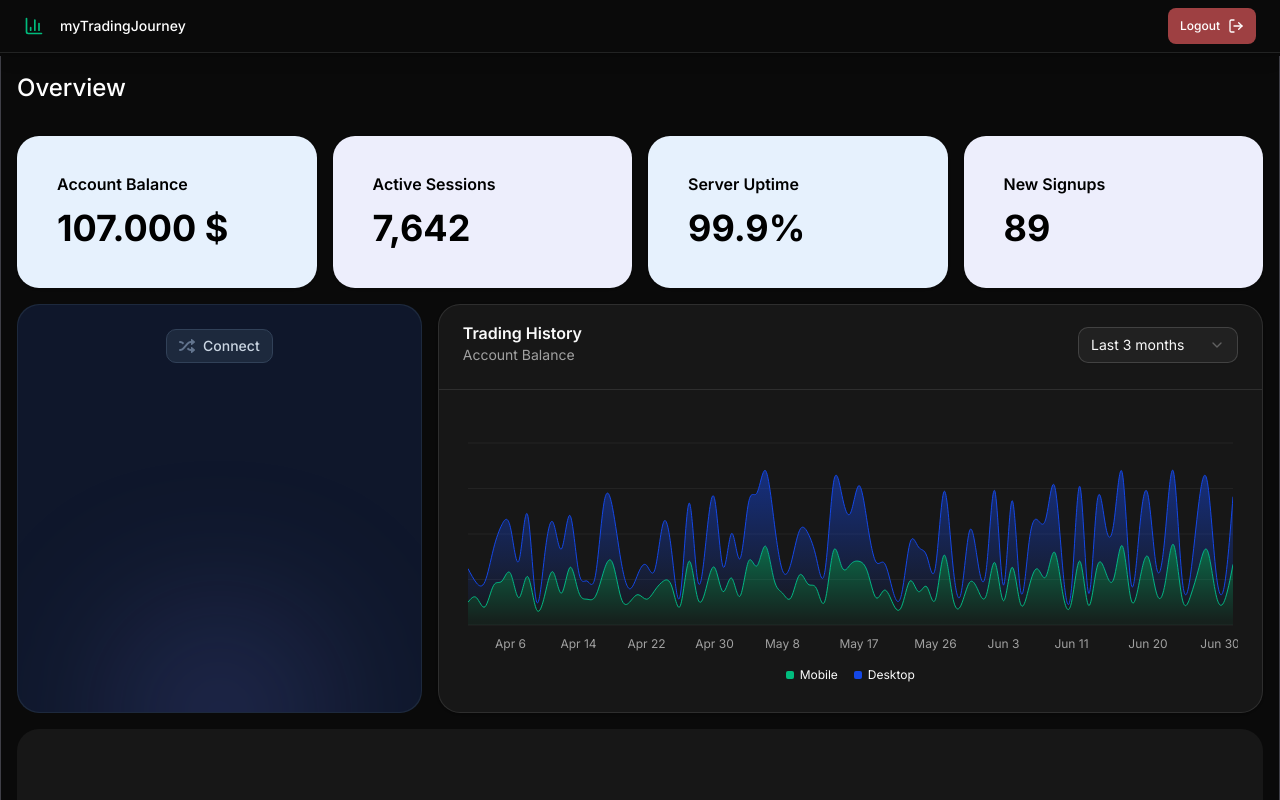
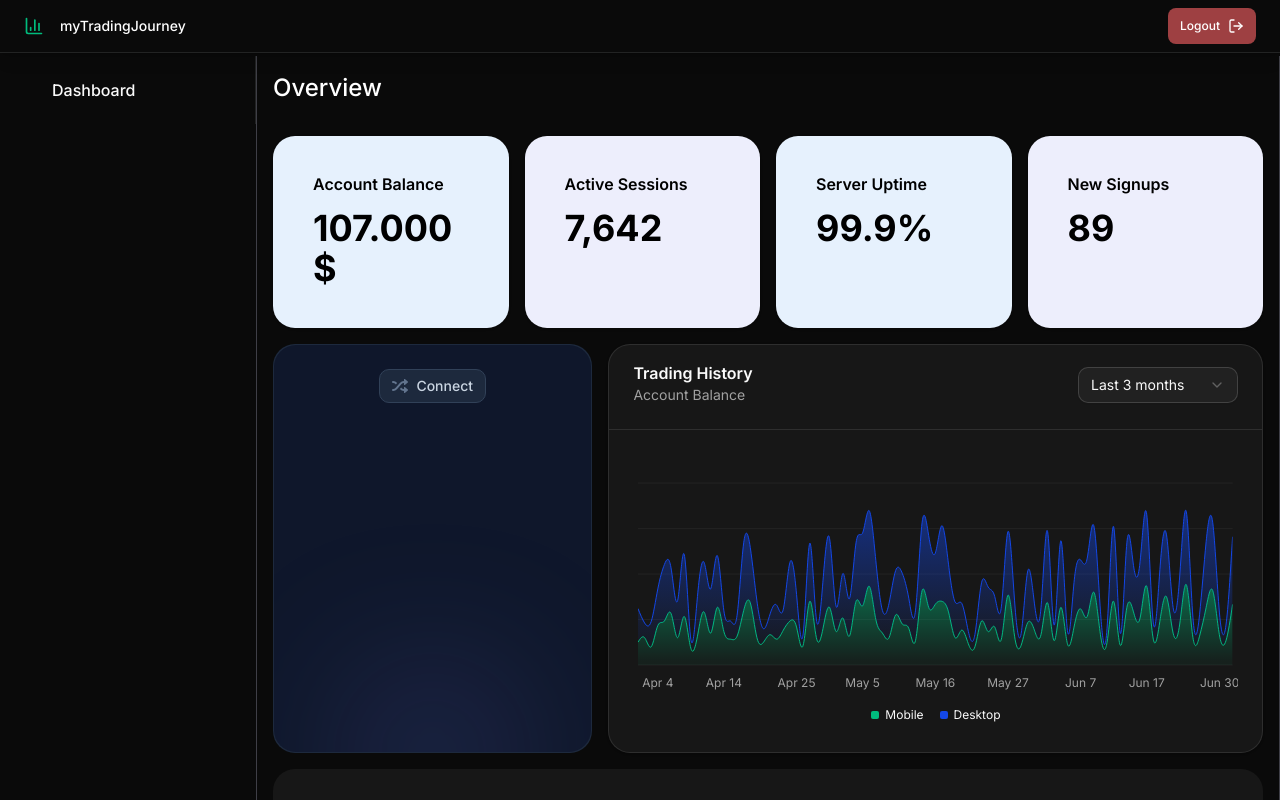
Before and after one commit to unpixelz/dashboard-app, a Next.js app: page /dashboard in a window 1280 px wide. Shown: the top 800 px of the page. Built offline with nearby package versions, Linux system fonts and the light colour scheme.

Commit message:
sidebar init

```diff
--- a/app/dashboard/page.tsx
+++ b/app/dashboard/page.tsx
@@ -53,8 +53,34 @@ export default function DashboardPage() {
       {/* Main Content mit Sidebars */}
       <div className="flex flex-1 pt-14 w-full">
         {/* Linke Sidebar */}
-
-
+        <aside
+          id="default-sidebar"
+          className="top-0 left-0 z-40 w-64 h-full transition-transform -translate-x-full sm:translate-x-0"
+          aria-label="Sidebar"
+        >
+          <div className="h-full px-3 py-4 overflow-y-auto bg-neutral-primary-soft border-e border-default">
+            <ul className="space-y-2 font-medium">
+              <li>
+                <a
+                  href="#"
+                  className="flex items-center px-2 py-1.5 text-body rounded-base hover:bg-neutral-tertiary hover:text-fg-brand group"
+                >
+                  <svg
+                    className="w-5 h-5 transition duration-75 group-hover:text-fg-brand"
+                    aria-hidden="true"
+                    xmlns="http://www.w3.org/2000/svg"
+                    width="24"
+                    height="24"
+                    fill="none"
+                    viewBox="0 0 24 24"
+                  >
+                  </svg>
+                  <span className="ms-3">Dashboard</span>
+                </a>
+              </li>
+            </ul>
+          </div>
+        </aside>
 
         {/* Hauptinhalt */}
         <div className="flex-1 min-h-screen border-r border-l border-zinc-700">
@@ -74,7 +100,9 @@ export default function DashboardPage() {
                   <CardTitle className="text-black flex">
                     {item.title}
                   </CardTitle>
-                  <p className="text-black text-4xl mt-2 font-bold">{item.value}</p>
+                  <p className="text-black text-4xl mt-2 font-bold">
+                    {item.value}
+                  </p>
                 </CardHeader>
               </Card>
             ))}
```
